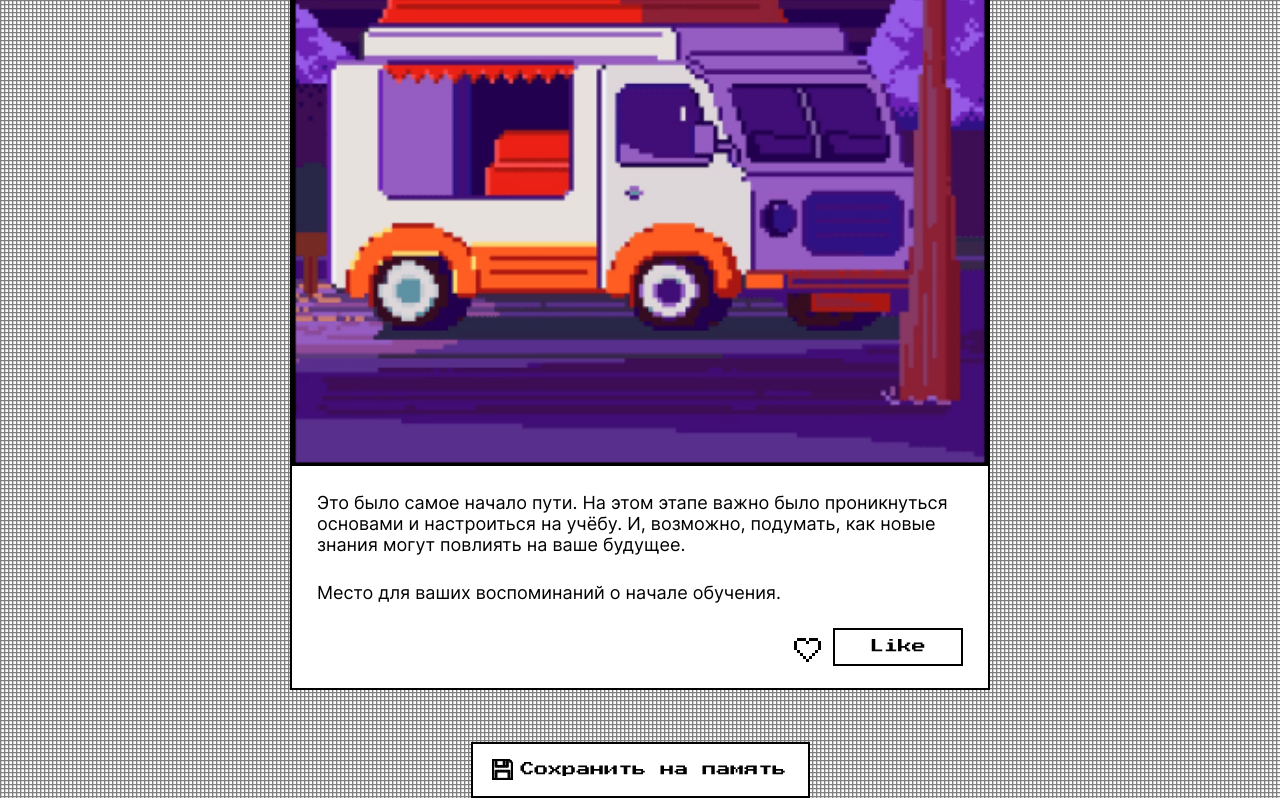
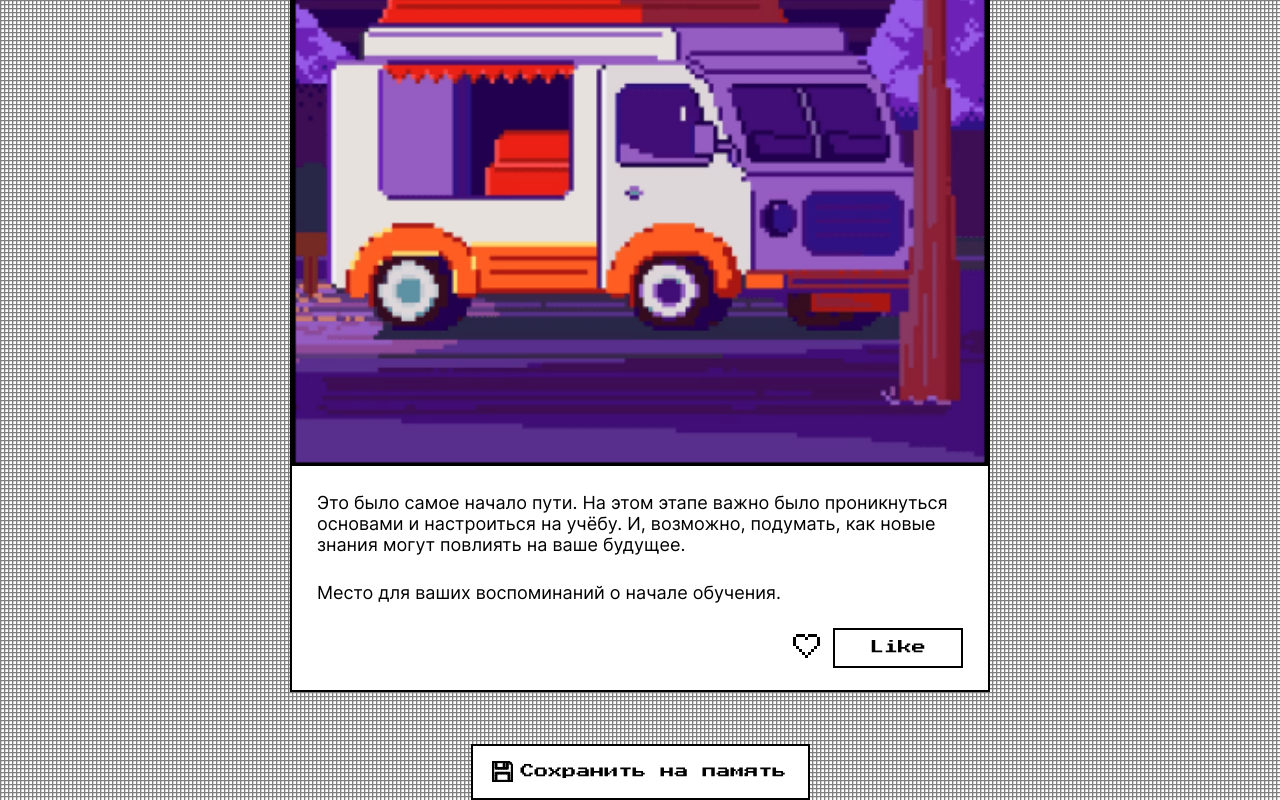
Before and after one commit to Shepard2154/zakrivayuschiy-teg, a website: page index.html in a window 1280 px wide. Shown: the part 828-1628 px from the top of the page. Drawn offline with Linux system fonts and the light colour scheme.

Commit message:
feat: step #8 from recomendations is done

```diff
--- a/index.html
+++ b/index.html
@@ -89,32 +89,34 @@
                 >
                   <svg
                     class="like-icon"
-                    width="27"
-                    height="24"
-                    viewBox="0 0 27 24"
+                    width="39"
+                    height="36"
+                    viewBox="0 0 39 36"
                     fill="none"
                     xmlns="http://www.w3.org/2000/svg"
                   >
-                    <path d="M6 0H3V3H6V0Z" fill="currentColor" />
-                    <path d="M9 0H6V3H9V0Z" fill="currentColor" />
-                    <path d="M3 3H0V6H3V3Z" fill="currentColor" />
-                    <path d="M3 6H0V9H3V6Z" fill="currentColor" />
-                    <path d="M3 9H0V12H3V9Z" fill="currentColor" />
-                    <path d="M12 0H9V3H12V0Z" fill="currentColor" />
-                    <path d="M6 12H3V15H6V12Z" fill="currentColor" />
-                    <path d="M9 15H6V18H9V15Z" fill="currentColor" />
-                    <path d="M12 18H9V21H12V18Z" fill="currentColor" />
-                    <path d="M21 0H24V3H21V0Z" fill="currentColor" />
-                    <path d="M18 0H21V3H18V0Z" fill="currentColor" />
-                    <path d="M24 3H27V6H24V3Z" fill="currentColor" />
-                    <path d="M24 6H27V9H24V6Z" fill="currentColor" />
-                    <path d="M24 9H27V12H24V9Z" fill="currentColor" />
-                    <path d="M15 0H18V3H15V0Z" fill="currentColor" />
-                    <path d="M21 12H24V15H21V12Z" fill="currentColor" />
-                    <path d="M18 15H21V18H18V15Z" fill="currentColor" />
-                    <path d="M15 18H18V21H15V18Z" fill="currentColor" />
-                    <path d="M15 3H12V6H15V3Z" fill="currentColor" />
-                    <path d="M15 21H12V24H15V21Z" fill="currentColor" />
+                    <g class="heart">
+                      <path
+                        class="contour"
+                        d="M12 6H9V9H12V6ZM15 6H12V9H15V6ZM9 9H6V12H9V9ZM9 12H6V15H9V12ZM9 15H6V18H9V15ZM18 6H15V9H18V6ZM12 18H9V21H12V18ZM15 21H12V24H15V21ZM18 24H15V27H18V24ZM27 6H30V9H27V6ZM24 6H27V9H24V6ZM30 9H33V12H30V9ZM30 12H33V15H30V12ZM30 15H33V18H30V15ZM21 6H24V9H21V6ZM27 18H30V21H27V18ZM24 21H27V24H24V21ZM21 24H24V27H21V24ZM21 27H18V30H21V27ZM21 9H18V12H21V9Z"
+                        fill="var(--heart-color-contur)"
+                      />
+                      <path
+                        class="main-body"
+                        d="M12 9H9V12H12V9ZM15 12H12V15H15V12ZM18 9H15V12H18V9ZM12 15H9V18H12V15ZM15 15H12V18H15V15ZM15 18H12V21H15V18ZM18 12H15V15H18V12ZM18 21H15V24H18V21ZM18 18H15V21H18V18ZM27 9H30V12H27V9ZM24 9H27V12H24V9ZM27 12H30V15H27V12ZM24 12H27V15H24V12ZM21 9H24V12H21V9ZM27 15H30V18H27V15ZM24 15H27V18H24V15ZM24 18H27V21H24V18ZM21 12H24V15H21V12ZM21 21H24V24H21V21ZM21 18H24V21H21V18ZM21 21H18V24H21V21ZM21 24H18V27H21V24Z"
+                        fill="none"
+                      />
+                      <path
+                        class="core"
+                        d="M18 15H15V18H18V15ZM21 15H24V18H21V15ZM21 15H18V18H21V15ZM21 12H18V15H21V12ZM21 18H18V21H21V18Z"
+                        fill="none"
+                      />
+                    </g>
+                    <path
+                      class="sparks"
+                      d="M36 13H39V16H36V13ZM27 27H30V30H27V27ZM18 33H21V36H18V33ZM9 27H12V30H9V27ZM24 0H27V3H24V0ZM33 3H36V6H33V3ZM3 3H6V6H3V3ZM12 0H15V3H12V0ZM0 13H3V16H0V13Z"
+                      fill="var(--heart-color-sparks)"
+                    />
                   </svg>
                 </button>
               </li>
--- a/styles/style.css
+++ b/styles/style.css
@@ -213,7 +213,7 @@
 .work-preparations__actions {
   display: flex;
   justify-content: end;
-  gap: 12px;
+  gap: 7px;
 }
 
 .work-preparations__actions-item {
@@ -236,6 +236,7 @@
 .work-preparations__actions-item-like {
   display: flex;
   justify-content: center;
+  height: 100%;
   border: 2px solid currentColor;
   min-inline-size: 130px;
   min-block-size: 38px;
@@ -301,6 +302,12 @@
   }
 }
 
+/* SVG styles */
+
+.sparks {
+  opacity: 0;
+}
+
 @media (width < 376px) {
 
   .save {
--- a/styles/themes.css
+++ b/styles/themes.css
@@ -12,6 +12,8 @@
   --bg-color: #fff;
   --bg-image: url(../svg/pattern-light.svg);
   --accent-color: #000;
+
+  --heart-color-contur: var(--accent-color);
 }
 
 :root .theme-dark {
@@ -21,4 +23,6 @@
   --bg-color: #000;
   --bg-image: url(../svg/pattern-dark.svg);
   --accent-color: #00cc14;
+
+  --heart-color-contur: var(--accent-color);
 }
--- a/styles/variables.css
+++ b/styles/variables.css
@@ -9,6 +9,9 @@
   --bg-color: #fff;
   --bg-image: url(../svg/pattern-light.svg);
   --accent-color: #000;
+
+  --heart-color-contur: var(--accent-color);
+  --heart-color-sparks: #f00;
 }
 
 @media (prefers-color-scheme: dark) {
@@ -20,5 +23,7 @@
     --bg-color: #000;
     --bg-image: url(../svg/pattern-dark.svg);
     --accent-color: #00cc14;
+
+    --heart-color-contur: var(--accent-color);
   }
 }
```
